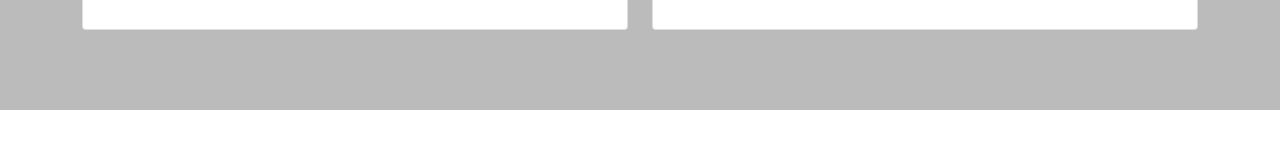
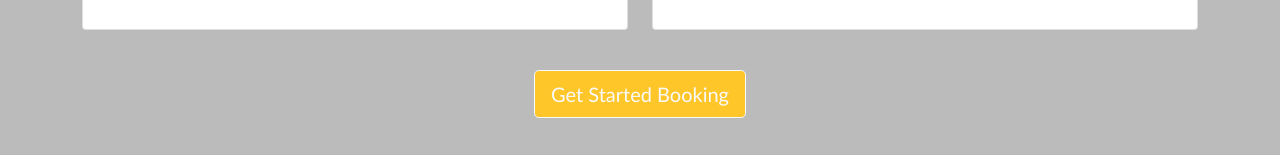
Before and after one commit to JOANITA-51/booking, a React (Create React App) app in the folder booking/: page / in a window 1280 px wide. Shown: the part 2925-3080 px from the top of the page. Before the commit the page ends 3035 px from the top, so only its background shows below. Built offline with nearby package versions, Linux system fonts and the light colour scheme.

Commit message:
modified steps section

```diff
--- a/booking/src/components/Steps.js
+++ b/booking/src/components/Steps.js
@@ -1,5 +1,6 @@
 import React from 'react'
-import {Row, Col, Card, Container} from 'react-bootstrap'
+import {Row, Col, Card, Container, Button} from 'react-bootstrap'
+import {Link} from 'react-router-dom';
 import './Steps.css'
 
 function Steps() {
@@ -51,6 +52,12 @@ function Steps() {
                     </Card>
                     </Col>
                 </Row>
+                <div className='text-center' >
+                    <Link to="/sign-up" >
+                        <Button id="SignUp" variant="outline-light" size="lg">Get Started Booking</Button>
+                    </Link>
+                </div>
+
             </Container>
 
         </div>
```
Also changed, not shown: booking/src/components/Footer.js (added), booking/src/components/Steps.css (line endings or trailing spaces).
